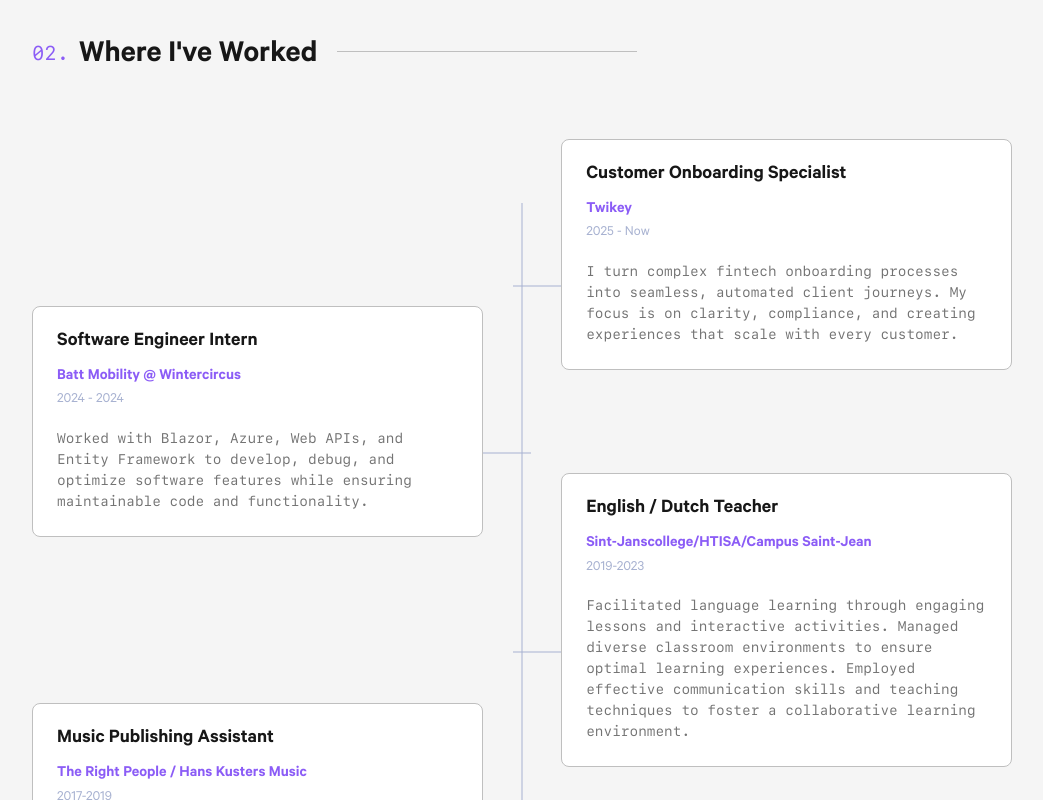
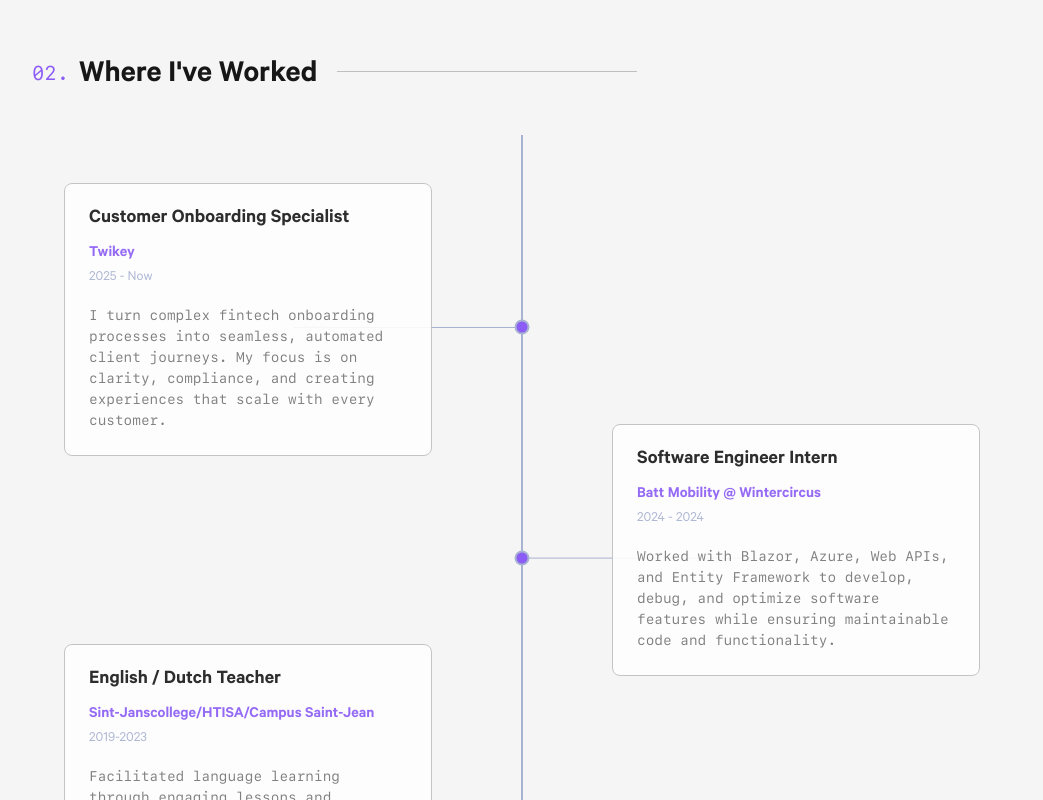
Before and after one commit to MathieuSchrurs/portfolio, a React (Vite) app: page / in a window 1280 px wide. Shown: the part 1700-2500 px from the top of the page, without its empty margins (118-1161 px from the left). Built offline with nearby package versions, Linux system fonts and the light colour scheme.

Commit message:
Timeline overhaul

```diff
--- a/src/components/sections/Experience.tsx
+++ b/src/components/sections/Experience.tsx
@@ -1,130 +1,38 @@
 import styled from 'styled-components';
+import SectionHeading from '../ui/SectionHeading';
 import ExperienceCard from '../ui/ExperienceCard';
 import config from '@config';
-import SectionHeading from '../ui/SectionHeading';
+import Timeline from '../ui/timeline/Timeline';
 
-const StyledExperienceSection = styled.section`
+const Section = styled.section`
   margin: 0 auto;
   max-width: 1200px;
-  padding: 60px 0;
-
-  @media (max-width: 768px) {
-    padding: 80px 0;
-  }
-
-  @media (max-width: 480px) {
-    padding: 60px 0;
-  }
+  padding: 80px 0;
 `;
 
-const StyledExperiencesGrid = styled.div`
-  position: relative;
-  display: flex;
-  flex-direction: column;
-  margin-top: 8rem;
-  z-index: 0;
-`;
-
-const StyledTimelineConnector = styled.div`
-  position: absolute;
-  top: 0;
-  left: 50%;
-  transform: translateX(-50%);
-  width: 1px;
-  height: 100%;
-  background-color: var(--light-slate);
-  z-index: -1;
-
-  @media (max-width: 768px) {
-    left: 24px;
-  }
-`;
-
-const StyledTimelineItem = styled.div`
-  display: flex;
-  position: relative;
-  align-items: center;
-  justify-content: space-between;
-  margin: -4rem 0;
-  z-index: 1;
-
-  &:first-child {
-    margin-top: 0;
-  }
-
-  &:last-child {
-    margin-bottom: 0;
-  }
-
-  &:nth-child(odd) {
-    flex-direction: row;
-  }
-
-  &:nth-child(even) {
-    flex-direction: row-reverse;
-  }
-
-  @media (max-width: 768px) {
-    flex-direction: column;
-    align-items: flex-start;
-    margin: 2rem 0;
-  }
-`;
-
-const StyledCardWrapper = styled.div`
-  width: 46%;
-  position: relative;
-  z-index: 3;
-
-  @media (max-width: 768px) {
-    width: 90%;
-  }
-
-  &::before {
-    content: '';
-    position: absolute;
-    top: 50%;
-    transform: translateY(-50%);
-    width: 3rem;
-    height: 1px;
-    background-color: var(--light-slate);
-    z-index: 2;
-  }
-
-  ${StyledTimelineItem}:nth-child(odd) &::before {
-    right: -3rem;
-  }
-
-  ${StyledTimelineItem}:nth-child(even) &::before {
-    left: -3rem;
-  }
-
-  @media (max-width: 768px) {
-    &::before {
-      display: none;
-    }
-  }
-`;
-
-const Experience = () => {
+export default function Experience() {
   const { jobs } = config;
 
+  const items = jobs?.map((job, idx) => ({
+    id: `${idx}-${job.company}-${job.title}`,
+    content: <ExperienceCard {...job} />,
+  })) ?? [];
+
   return (
-    <StyledExperienceSection id="experience">
+    <Section id="experience">
       <SectionHeading sectionNumber="2">Where I've Worked</SectionHeading>
-      <StyledExperiencesGrid>
-        <StyledTimelineConnector />
-        {jobs &&
-          jobs.map((job, index) => (
-            <StyledTimelineItem key={index}>
-              <StyledCardWrapper>
-                <ExperienceCard {...job} />
-              </StyledCardWrapper>
-            </StyledTimelineItem>
-          ))}
-      </StyledExperiencesGrid>
-    </StyledExperienceSection>
+      <Timeline
+        items={items}
+        vars={{
+          midW: '180px',
+          rowMin: '64px',
+          cardW: '42%',
+          cardMax: '420px',
+          cardStub: '10px',
+          trunkW: '2px',
+          nodeSize: '15px',
+        }}
+      />
+    </Section>
   );
-};
-
-export default Experience;
+}
--- a/src/components/ui/ExperienceCard.tsx
+++ b/src/components/ui/ExperienceCard.tsx
@@ -3,26 +3,40 @@
 
 const StyledExperienceCard = styled.div`
   padding: 1.5rem;
-  margin-bottom: 4rem;
+  margin-bottom: 3rem;
   border-radius: 0.5rem;
   background-color: var(--card-bg-color);
+  border: 1px solid var(--border-color);
   color: var(--text-secondary-color);
-  border: 1px solid var(--border-color);
   position: relative;
   z-index: 2;
-  transition: var(--transition), box-shadow 0.35s ease, transform 0.25s ease;
+  will-change: transform, opacity;
+  transition: transform 0.3s ease-out, opacity 0.3s ease-out;
 
   &:hover {
-    transform: translateY(-4px) scale(1.01);
-    border-color: var(--accent-color);
-    box-shadow: 0 0 12px 2px var(--accent-tint-color);
-    color: var(--text-primary-color);
-    z-index: 10; /* lifted above connectors and line */
+    transform: none;
+    box-shadow: none;
   }
 
-  &:active {
-    transform: scale(0.995);
-    box-shadow: 0 0 6px 1px var(--accent-tint-color);
+  animation-timeline: scroll(y);
+  animation-name: scrollLift;
+  animation-duration: 1s;
+  animation-timing-function: ease-out;
+  animation-fill-mode: both;
+
+  @keyframes scrollLift {
+    0% {
+      transform: translateY(16px);
+      opacity: 0.9;
+    }
+    50% {
+      transform: translateY(4px);
+      opacity: 1;
+    }
+    100% {
+      transform: translateY(0);
+      opacity: 1;
+    }
   }
 `;
 
--- /dev/null
+++ b/src/components/ui/timeline/Timeline.tsx
@@ -0,0 +1,84 @@
+import React from 'react';
+import styled from 'styled-components';
+import { TimelineRow } from './TimelineRow';
+
+export type TimelineVars = Partial<{
+  midW: string;
+  trunkW: string;
+  nodeSize: string;
+  rowMin: string;
+  cardMax: string;
+  rowOverlap: string;
+
+  cardW: string;
+  cardStub: string;
+}>;
+
+export interface TimelineProps {
+  items: Array<{ id: string; content: React.ReactNode }>;
+  vars?: TimelineVars;
+}
+
+const TimelineWrap = styled.ol<{ $vars?: TimelineVars }>`
+  position: relative;
+  max-width: 1200px;
+  margin: 0 auto;
+  padding: 2rem 2rem;
+  list-style: none;
+  box-sizing: border-box;
+
+  /* Defaults */
+  --timeline-mid-w: 140px;
+  --timeline-trunk-w: 1px;
+  --timeline-node-size: 15px;
+  --timeline-row-min: 120px;
+  --timeline-row-overlap: 80px;
+  --timeline-card-max: 450px;
+  --timeline-card-w: 44%;
+  --timeline-card-stub: 0px;
+
+  ${({ $vars }) =>
+    $vars &&
+    Object.entries($vars)
+      .map(([key, value]) => {
+        const cssVar = `--timeline-${key.replace(/[A-Z]/g, x => `-${x.toLowerCase()}`)}`;
+        return `${cssVar}: ${value};`;
+      })
+      .join('\n')
+  }
+
+  &::before {
+    content: '';
+    position: absolute;
+    inset-block: 0;
+    left: 50%;
+    transform: translateX(-50%);
+    width: var(--timeline-trunk-w);
+    background: var(--light-slate);
+    z-index: 0;
+  }
+
+  @media (max-width: 900px) {
+    padding: 2rem 1rem;
+    &::before {
+      width: 1px;
+      opacity: 0.5;
+    }
+  }
+`;
+
+export default function Timeline({ items, vars }: TimelineProps) {
+  return (
+    <TimelineWrap $vars={vars}>
+      {items.map((item, i) => (
+        <TimelineRow
+          key={item.id}
+          id={item.id}
+          side={i % 2 === 0 ? 'left' : 'right'}
+        >
+          {item.content}
+        </TimelineRow>
+      ))}
+    </TimelineWrap>
+  );
+}
--- /dev/null
+++ b/src/components/ui/timeline/TimelineRow.tsx
@@ -0,0 +1,157 @@
+import React from 'react';
+import styled from 'styled-components';
+
+export type Side = 'left' | 'right';
+
+const Row = styled.li`
+  position: relative;
+  display: grid;
+
+  grid-template-columns: 1fr var(--timeline-mid-w) 1fr;
+
+  align-items: center;
+  min-height: var(--timeline-row-min);
+  z-index: 1;
+
+  & + & {
+    margin-top: calc(var(--timeline-row-overlap) * -1);
+  }
+
+  @media (max-width: 900px) {
+    display: flex;
+    flex-direction: column;
+    align-items: center;
+    min-height: auto;
+    margin-top: 0;
+    padding: 1.5rem 0;
+
+    & + & {
+      margin-top: 1rem;
+    }
+  }
+`;
+
+const CardCol = styled.div<{ $side: Side }>`
+  position: relative;
+  display: flex;
+  justify-content: ${({ $side }) => ($side === 'left' ? 'flex-end' : 'flex-start')};
+  align-items: center;
+  z-index: 2;
+
+  @media (max-width: 900px) {
+    justify-content: center;
+    width: 100%;
+  }
+`;
+
+const CardWrapper = styled.div<{ $side: Side }>`
+  position: relative;
+  width: 100%;
+  max-width: var(--timeline-card-max);
+  z-index: 2;
+
+  @media (max-width: 900px) {
+    max-width: 100%;
+    width: 100%;
+  }
+`;
+
+const MiddleCol = styled.div`
+  position: relative;
+  height: 100%;
+  min-height: var(--timeline-row-min);
+
+  @media (max-width: 900px) {
+    display: none;
+  }
+`;
+
+const EmptyCol = styled.div`
+  @media (max-width: 900px) {
+    display: none;
+  }
+`;
+
+const Node = styled.div`
+  position: absolute;
+  left: 50%;
+  top: 50%;
+  width: var(--timeline-node-size);
+  height: var(--timeline-node-size);
+  border-radius: 50%;
+  background-color: var(--accent-color);
+  border: 2px solid var(--light-slate);
+  transform: translate(-50%, -50%);
+  z-index: 3;
+
+  @media (max-width: 900px) {
+    display: none;
+  }
+`;
+
+const ConnectorSVG = styled.svg<{ $side: Side }>`
+  position: absolute;
+  top: 0;
+  ${({ $side }) => ($side === 'left' ? 'right: 50%;' : 'left: 50%;')}
+  width: 50%;
+  height: 100%;
+  pointer-events: none;
+  overflow: hidden;
+  z-index: 1;
+
+  @media (max-width: 900px) {
+    display: none;
+  }
+`;
+
+export function TimelineRow({
+  id,
+  side,
+  children,
+}: {
+  id: string;
+  side: Side;
+  children: React.ReactNode;
+}) {
+  const isLeft = side === 'left';
+
+  return (
+    <Row data-timeline-row data-id={id}>
+      <Node />
+
+      <ConnectorSVG
+        $side={side}
+        viewBox="0 0 100 100"
+        preserveAspectRatio="none"
+      >
+        <line
+          x1={isLeft ? 100 : 0}
+          y1="50"
+          x2={50}
+          y2="50"
+          stroke="var(--light-slate)"
+          strokeWidth="1"
+          vectorEffect="non-scaling-stroke"
+        />
+      </ConnectorSVG>
+
+      {isLeft ? (
+        <>
+          <CardCol $side="left">
+            <CardWrapper $side="left">{children}</CardWrapper>
+          </CardCol>
+          <MiddleCol />
+          <EmptyCol />
+        </>
+      ) : (
+        <>
+          <EmptyCol />
+          <MiddleCol />
+          <CardCol $side="right">
+            <CardWrapper $side="right">{children}</CardWrapper>
+          </CardCol>
+        </>
+      )}
+    </Row>
+  );
+}
```
Also changed, not shown: src/styles/variables.ts (+86 -32 lines).
